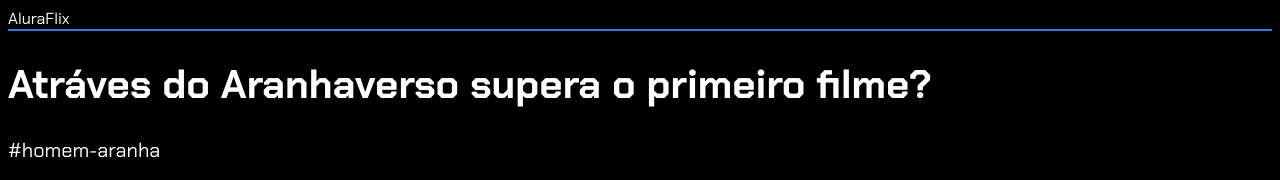
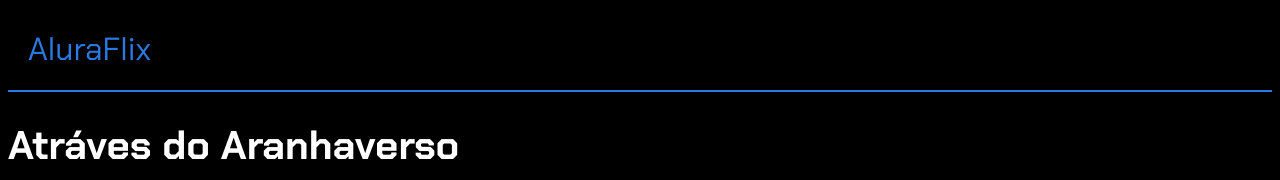
Before and after one commit to EstiversonOliveira/FormadoresTurmaAN-J2, a plain HTML site: page index.html in a window 1280 px wide. Shown: the top 180 px of the page. Drawn offline with Linux system fonts and the light colour scheme; grey boxes are pictures that could not be loaded.

Commit message:
updatedR6

```diff
--- a/index.html
+++ b/index.html
@@ -15,7 +15,7 @@
 
 <body>
     <header>AluraFlix</header>
-    <h1> Atráves do Aranhaverso supera o primeiro filme? </h1>
+    <h1> Atráves do Aranhaverso</h1>
     <p>#homem-aranha</p>
     <iframe width="560" height="315" src="https://www.youtube.com/embed/gt_fAE1Eg2Q?si=Gx4q5ISDOPhjWoIy"
         title="YouTube video player" frameborder="0"
--- a/style.css
+++ b/style.css
@@ -15,4 +15,7 @@ p {
 
 header {
     border-bottom: solid 2px rgb(42,122,228);
+    padding: 20px;
+    font-size: 32px;
+    color: rgb(42,122,228);
 }
```
